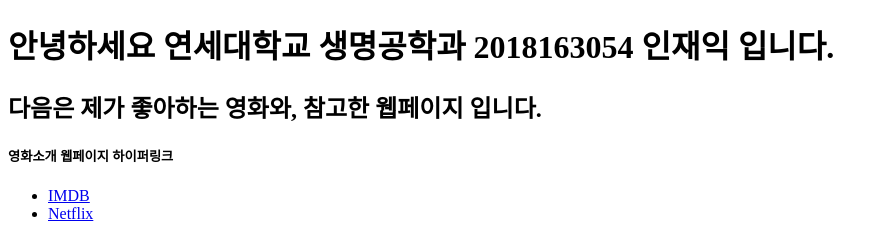
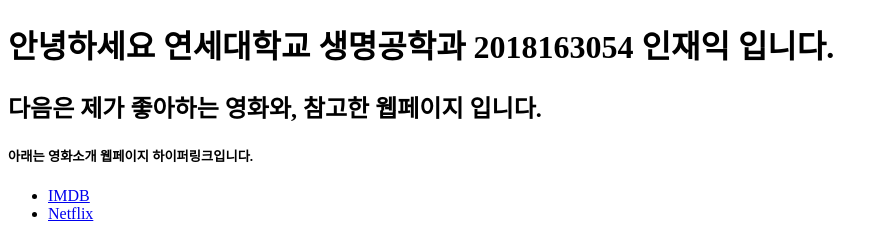
Before and after one commit to 2018163054/HomeworkRepository, a plain HTML site: page LAB1/index.html in a window 1280 px wide. Shown: the top 236 px of the page, without its empty margins (0-888 px from the left). Drawn offline with Linux system fonts and the light colour scheme.

Commit message:
change message

```diff
--- a/LAB1/index.html
+++ b/LAB1/index.html
@@ -9,7 +9,7 @@
     <h1>안녕하세요 연세대학교 생명공학과 2018163054 인재익 입니다.</h1>
     <h2>다음은 제가 좋아하는 영화와, 참고한 웹페이지 입니다.</h2>
     <div>
-      <h5>영화소개 웹페이지 하이퍼링크</h5>
+      <h5>아래는 영화소개 웹페이지 하이퍼링크입니다.</h5>
       <ul>
         <li><a href="https://www.imdb.com/">IMDB</a></li>
         <li><a href="https://www.netflix.com/kr/">Netflix</a></li>
```
